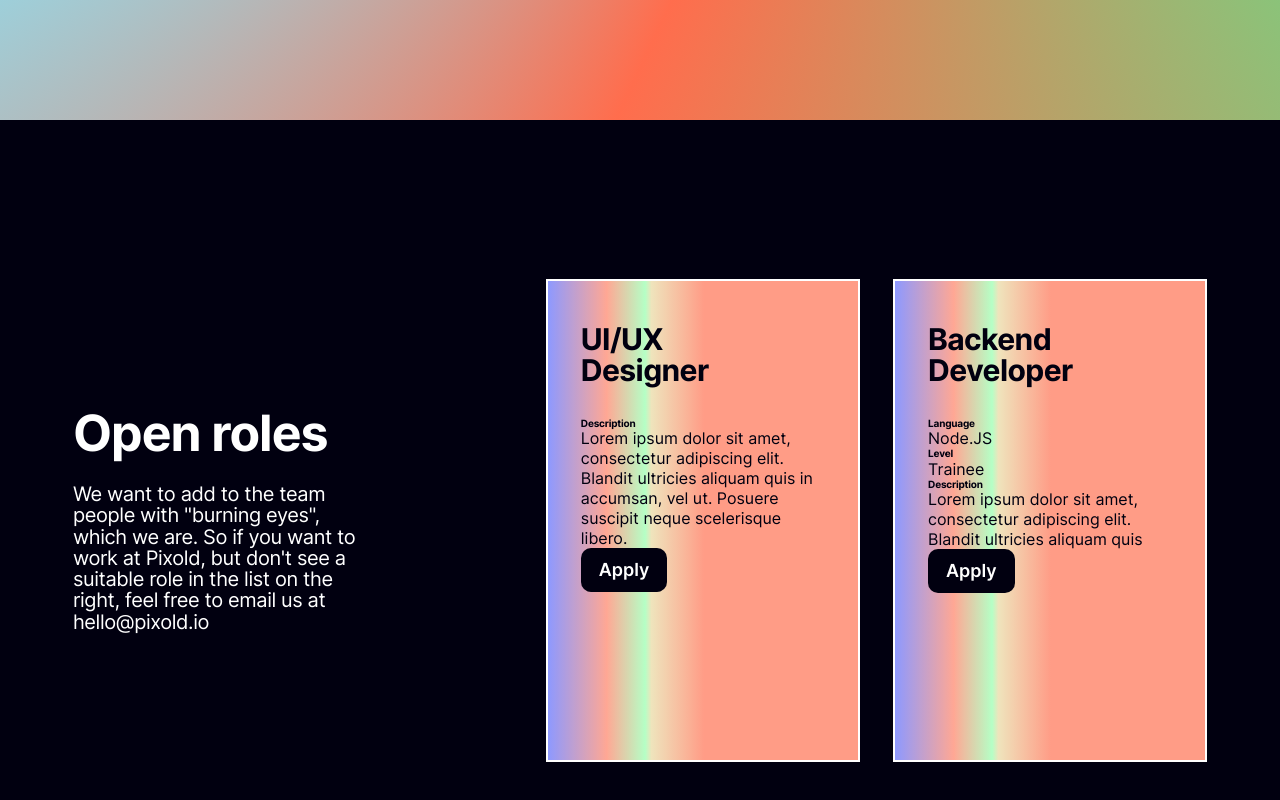
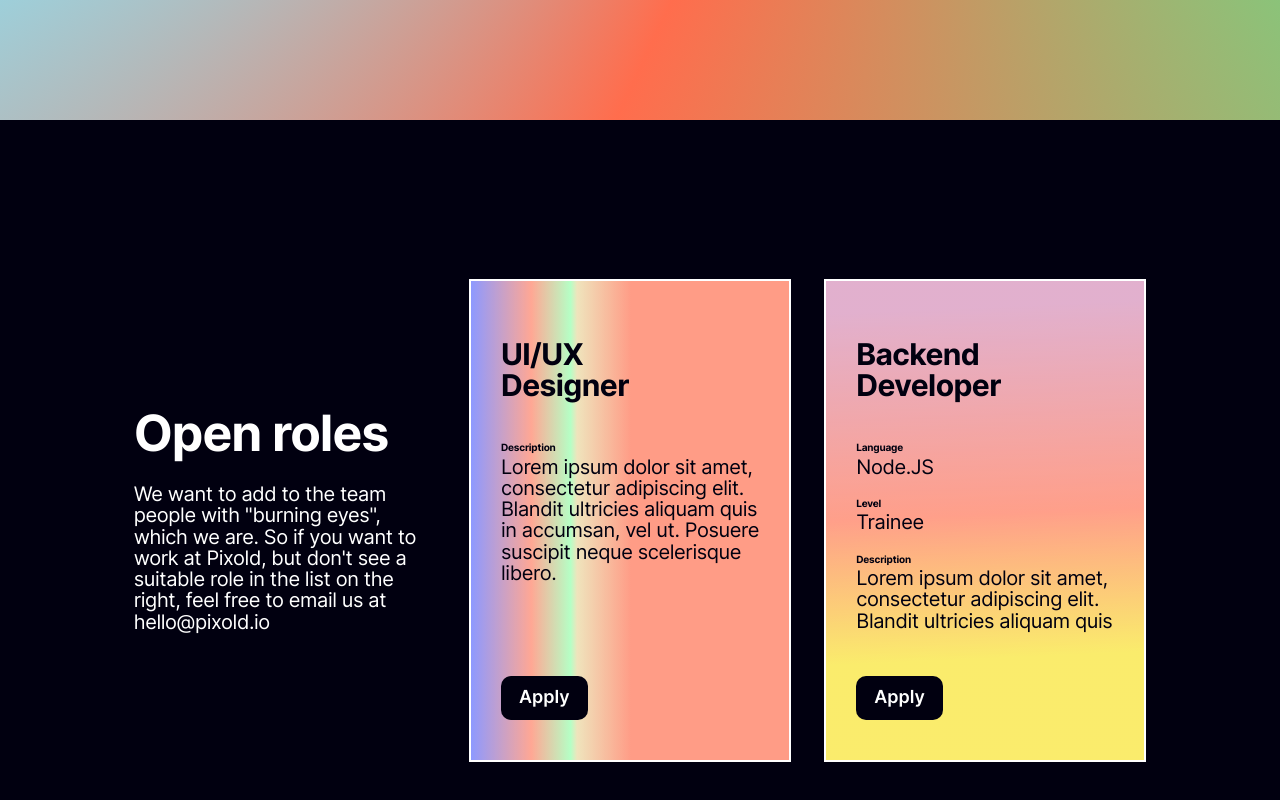
Before and after one commit to mbuslenko/pixold-web, a React (Create React App) app: page / in a window 1280 px wide. Shown: the part 680-1480 px from the top of the page. Built offline with nearby package versions, Linux system fonts and the light colour scheme.

Commit message:
careers: add vacancy component

```diff
--- a/src/components/button/Button.module.scss
+++ b/src/components/button/Button.module.scss
@@ -64,7 +64,7 @@
     @include primary-color($pink, $black);
   }
 
-  &.white-black {
+  &.black {
     @include primary-color($black, $white);
   }
 
--- a/src/components/types.ts
+++ b/src/components/types.ts
@@ -9,7 +9,7 @@ export type ButtonTheme = PrimaryButtonTheme | SecondaryButtonTheme;
 export type PrimaryButtonTheme =
   | 'pink'
   | 'black-white'
-  | 'white-black'
+  | 'black'
   | 'google'
   | 'facebook'
   | 'opensea-white'
--- /dev/null
+++ b/src/pages/careers/CareerVacancy.scss
@@ -0,0 +1,54 @@
+@import '../../shared/scss/variables.scss';
+
+.careers-page-vacancy {
+  width: 322px;
+  height: 483px;
+  border: 2px solid $white;
+  padding: 58px 30px 40px;
+  color: $black;
+  display: flex;
+  flex-direction: column;
+  justify-content: space-between;
+  align-items: flex-start;
+  gap: 40px;
+}
+
+.careers-page-vacancy-ui-bg {
+  background: linear-gradient(0deg, rgba(255, 255, 255, 0.4), rgba(255, 255, 255, 0.4)),
+    linear-gradient(90deg, #4255ff 0%, #ff6d4d 18.95%, #84ff9f 31.31%, #e4d290 33.36%, #ff5a36 50.3%);
+}
+
+.careers-page-vacancy-back-bg {
+  background: linear-gradient(0deg, rgba(255, 255, 255, 0.4), rgba(255, 255, 255, 0.4)),
+    linear-gradient(177.48deg, #ce7cad 6.72%, #ff5f3c 48.69%, #f7df0a 77.98%);
+}
+
+.careers-page-vacancy-title {
+  width: 202px;
+  font-weight: bold;
+  font-size: 30px;
+  line-height: 106%;
+  letter-spacing: -0.02em;
+  // margin-bottom: 3.8vh;
+}
+
+.careers-page-vacancy-content {
+  height: 100%;
+  display: flex;
+  flex-direction: column;
+  gap: 20px;
+}
+
+.careers-page-vacancy-title-small {
+  font-weight: bold;
+  font-size: 10px;
+  line-height: 106%;
+  letter-spacing: -0.02em;
+  margin-bottom: 4px;
+}
+
+.careers-page-vacancy-desc {
+  font-size: 20px;
+  line-height: 106%;
+  letter-spacing: -0.02em;
+}
--- /dev/null
+++ b/src/pages/careers/CareerVacancy.tsx
@@ -0,0 +1,16 @@
+import { Button } from '../../components/button/Button';
+
+import './CareerVacancy.scss';
+import { ICareerVacancyProps } from './interfaces';
+
+export const CareerVacancy: React.FC<ICareerVacancyProps> = ({ id, title, children, applyLink, className }) => {
+  return (
+    <article className={`careers-page-vacancy ${className ?? ''}`} id={id}>
+      <h2 className="careers-page-vacancy-title">{title}</h2>
+      <div className="careers-page-vacancy-content">{children}</div>
+      <a href={`mailto:${applyLink}`} target="_blank" rel="noreferrer noopener">
+        <Button text="Apply" appearance={{ priority: 'primary', theme: 'black' }} />
+      </a>
+    </article>
+  );
+};
--- a/src/pages/careers/CareersPage.scss
+++ b/src/pages/careers/CareersPage.scss
@@ -17,9 +17,9 @@
     #918ff4 183.75deg,
     #7cce7f 360deg
   );
-  display: flex;
-  flex-direction: column;
-  align-items: center;
+  // display: flex;
+  // flex-direction: column;
+  // align-items: center;
 }
 
 .careers-page-heading {
@@ -45,7 +45,7 @@
   font-size: 40px;
   line-height: 106%;
   letter-spacing: -0.02em;
-  margin: 1.9vh 0 12vh;
+  margin: 1.9vh auto 12vh;
   max-width: 548px;
 }
 
@@ -53,7 +53,8 @@
   height: 100vh;
   max-width: 1920px;
   margin: 0 auto;
-  padding: 0 5.7vw;
+  // padding: 0 5.7vw;
+  // padding: 22.75vh 5.7vw 16.875vh;
   display: flex;
   align-items: center;
   justify-content: center;
@@ -79,30 +80,14 @@
   margin-top: 3vh;
 }
 
-.careers-page-vacancy {
-  width: 322px;
-  height: 483px;
-  background: linear-gradient(0deg, rgba(255, 255, 255, 0.4), rgba(255, 255, 255, 0.4)),
-    linear-gradient(90deg, #4255ff 0%, #ff6d4d 18.95%, #84ff9f 31.31%, #e4d290 33.36%, #ff5a36 50.3%);
-  border: 2px solid $white;
-  padding: 5.4vh 33px 4vh;
-  color: $black;
+.careers-page-arrow-down {
+  display: none;
 }
 
-.careers-page-vacancy-title {
-  font-weight: bold;
-  font-size: 30px;
-  line-height: 106%;
-  letter-spacing: -0.02em;
-
-  margin-bottom: 3.8vh;
-}
-
-.careers-page-vacancy-title-small {
-  font-weight: bold;
-  font-size: 10px;
-  line-height: 106%;
-  letter-spacing: -0.02em;
+@media screen and (max-width: $screen-max-width-big) {
+  .careers-page-open {
+    margin-right: 0;
+  }
 }
 
 @media screen and (max-width: $screen-max-width-small) {
@@ -116,14 +101,20 @@
   }
 
   .careers-page-roles {
-    padding: 29vh 0 6.2vh;
+    // padding: 29vh 0 6.2vh;
+    padding: 240px 0 50px;
     height: 100%;
     flex-direction: column;
     justify-content: center;
-    gap: 8vh 0;
+    gap: 66px 0;
   }
 
   .careers-page-open {
-    margin-right: 0;
+    margin-bottom: 79px;
+  }
+
+  .careers-page-arrow-down {
+    display: initial;
+    margin-bottom: 54px;
   }
 }
--- a/src/pages/careers/CareersPage.tsx
+++ b/src/pages/careers/CareersPage.tsx
@@ -1,5 +1,8 @@
 import { Button } from '../../components/button/Button';
+
 import './CareersPage.scss';
+import arrowDownSvg from '../../assets/svg/arrow-down.svg';
+import { CareerVacancy } from './CareerVacancy';
 
 export const CareersPage = () => {
   return (
@@ -9,7 +12,7 @@ export const CareersPage = () => {
         <div className="careers-page-heading">Pixold Careers</div>
         <h1 className="careers-page-title">Join the team</h1>
         <p className="careers-page-desc">Even if you have little experience or skills</p>
-        <Button text="Contact us" appearance={{ priority: 'primary', theme: 'white-black' }} />
+        <Button text="Contact us" appearance={{ priority: 'primary', theme: 'black' }} />
       </section>
       <section className="careers-page-roles">
         <div className="careers-page-open">
@@ -19,33 +22,39 @@ export const CareersPage = () => {
             don't see a suitable role in the list on the right, feel free to email us at hello@pixold.io
           </p>
         </div>
-        <div className="careers-page-vacancy">
-          <h2 className="careers-page-vacancy-title">
-            UI/UX <br />
-            Designer
-          </h2>
+        <a href="#ui-vacancy" className="careers-page-arrow-down">
+          <img src={arrowDownSvg} alt="" />
+        </a>
+        <CareerVacancy
+          id="ui-vacancy"
+          className="careers-page-vacancy-ui-bg"
+          title="UI/UX Designer"
+          applyLink="hello@pixold.io"
+        >
+          <div>
             <h3 className="careers-page-vacancy-title-small">Description</h3>
             <p className="careers-page-vacancy-desc">
-            Lorem ipsum dolor sit amet, consectetur adipiscing elit. Blandit ultricies aliquam quis in accumsan, vel ut.
-            Posuere suscipit neque scelerisque libero.
+              Lorem ipsum dolor sit amet, consectetur adipiscing elit. Blandit ultricies aliquam quis in accumsan, vel
+              ut. Posuere suscipit neque scelerisque libero.
             </p>
-          <Button text="Apply" appearance={{ priority: 'primary', theme: 'white-black' }} />
           </div>
-        <div className="careers-page-vacancy">
-          <h2 className="careers-page-vacancy-title">
-            Backend
-            <br /> Developer
-          </h2>
+        </CareerVacancy>
+        <CareerVacancy className="careers-page-vacancy-back-bg" title="Backend Developer" applyLink="hello@pixold.io">
+          <div>
             <h3 className="careers-page-vacancy-title-small">Language</h3>
             <p className="careers-page-vacancy-desc">Node.JS</p>
+          </div>
+          <div>
             <h3 className="careers-page-vacancy-title-small">Level</h3>
             <p className="careers-page-vacancy-desc">Trainee</p>
+          </div>
+          <div>
             <h3 className="careers-page-vacancy-title-small">Description</h3>
             <p className="careers-page-vacancy-desc">
               Lorem ipsum dolor sit amet, consectetur adipiscing elit. Blandit ultricies aliquam quis
             </p>
-          <Button text="Apply" appearance={{ priority: 'primary', theme: 'white-black' }} />
           </div>
+        </CareerVacancy>
       </section>
     </>
     /* </div> */
--- /dev/null
+++ b/src/pages/careers/interfaces.ts
@@ -0,0 +1,6 @@
+export interface ICareerVacancyProps {
+  id?: string;
+  title: string;
+  applyLink: string;
+  className?: string;
+}
```
Also changed, not shown: src/assets/svg/arrow-down.svg (added). Lines whose indentation alone changed are shown as unchanged.
